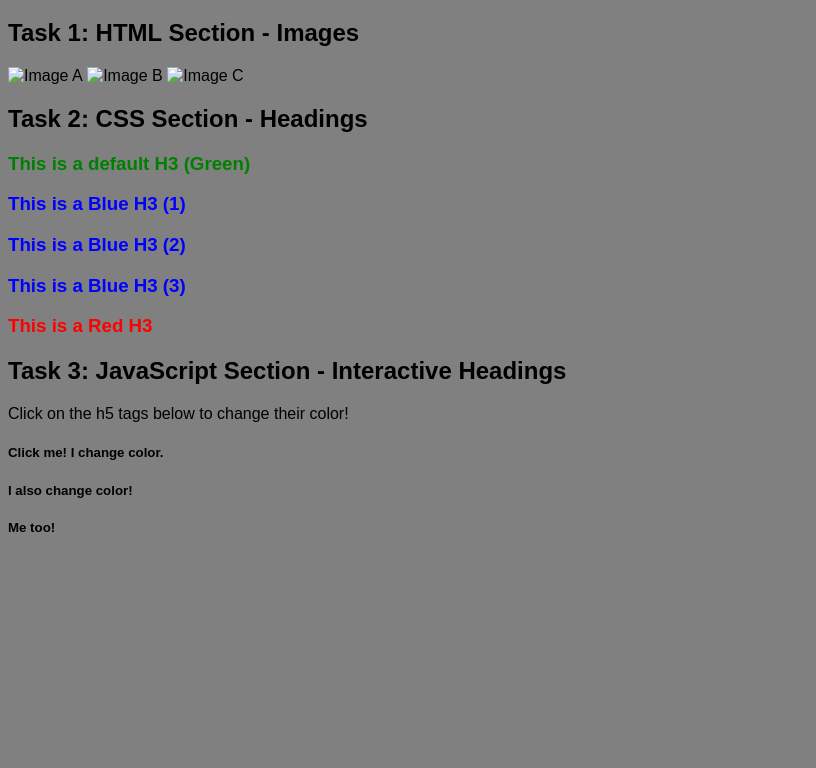
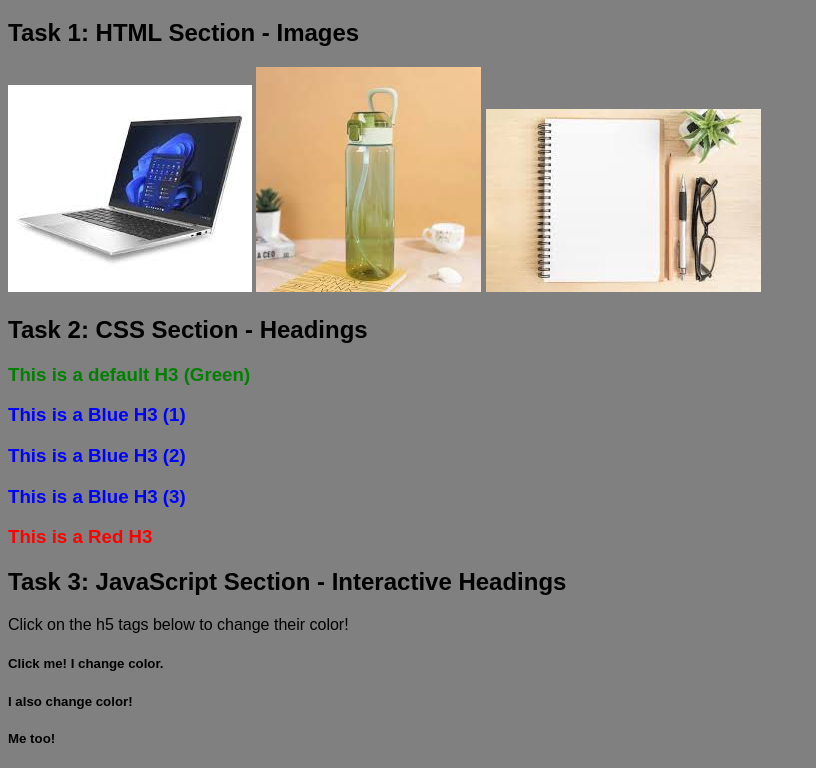
Before and after one commit to Dheena-RS/Team_project, a plain HTML site: page index.html in a window 1280 px wide. Shown: the part 61-829 px from the top of the page, without its empty margins (0-816 px from the left). Before the commit the page ends 800 px from the top, so only its background shows below. Drawn offline with Linux system fonts and the light colour scheme.

Commit message:
Update index.html

```diff
--- a/index.html
+++ b/index.html
@@ -13,9 +13,9 @@
     <section>
         <h2>Task 1: HTML Section - Images</h2>
         <div>
-            <img src="images1" alt="Image A">
-            <img src="images2" alt="Image B">
-            <img src="images3" alt="Image C">
+            <img src="images1.jpg" alt="Image A">
+            <img src="images2.jpg" alt="Image B">
+            <img src="images3.jpg" alt="Image C">
         </div>
     </section>
 
```
